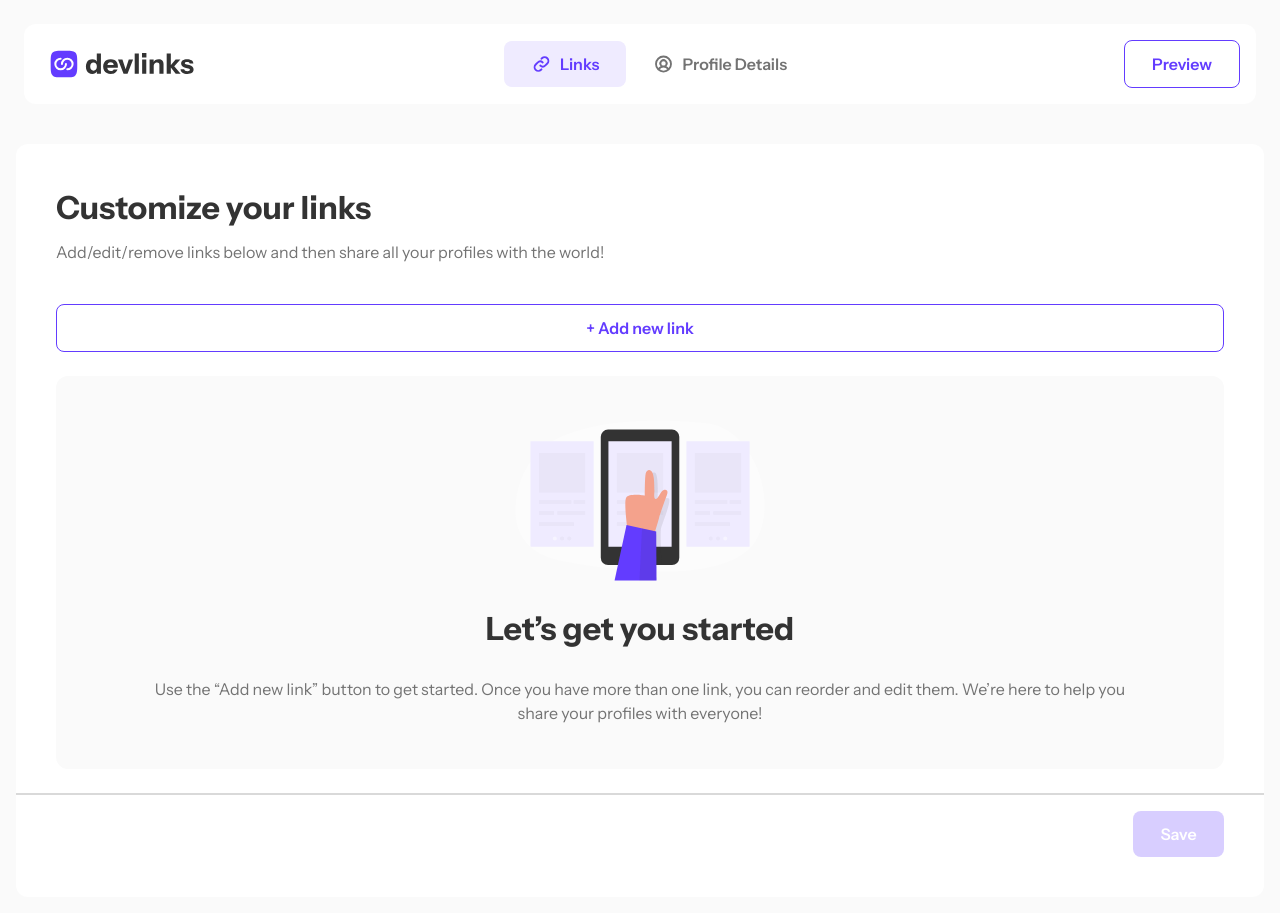
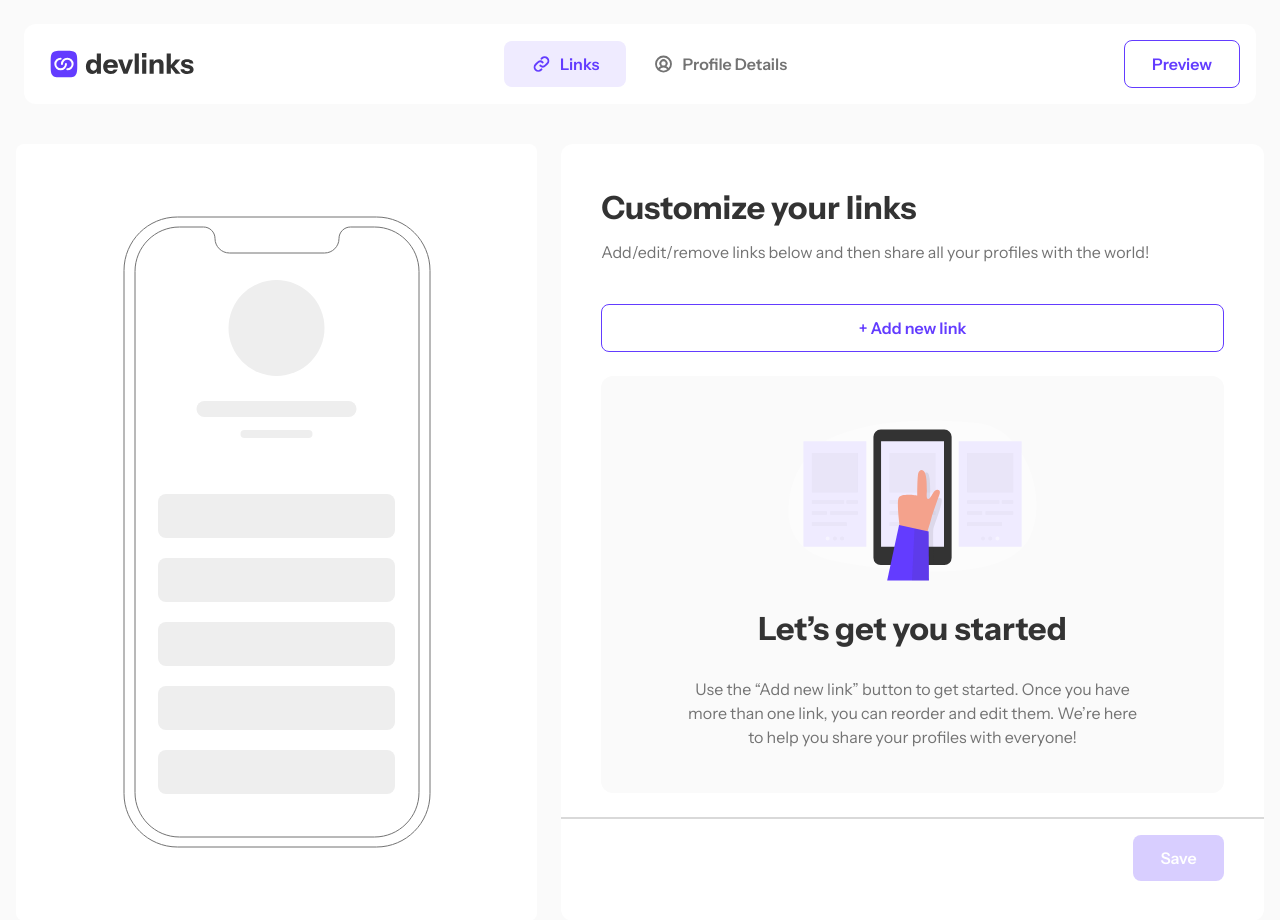
Before and after one commit to travistn/devlinks, a Next.js app: page / in a window 1280 px wide. Shown: the top 920 px of the page. Built offline with nearby package versions, Linux system fonts and the light colour scheme.

Commit message:
Added styling for desktop view and added a mockup image displayed next to Get Started section

```diff
--- a/components/GetStarted.tsx
+++ b/components/GetStarted.tsx
@@ -1,11 +1,15 @@
 import Image from 'next/image';
 
 import illustration_image from '../public/assets/illustration-empty.svg';
+import illustration_image_mockup from '../public/assets/illustration-phone-mockup.svg';
 
 export default function GetStarted() {
   return (
-    <section className='p-4'>
-      <div className='bg-white flex flex-col p-6 rounded-xl md:p-10'>
+    <section className='p-4 lg:grid grid-cols-7 gap-6'>
+      <div className='max-lg:hidden bg-white p-6 w-full flex items-center justify-center rounded-lg col-span-3'>
+        <Image src={illustration_image_mockup} alt='illustration-image-mockup' className='' />
+      </div>
+      <div className='bg-white flex flex-col p-6 rounded-xl col-span-4 md:p-10'>
         <div className='flex flex-col gap-2'>
           <h2 className='text-[24px] font-bold text-dark-gray md:text-[32px]'>
             Customize your links
@@ -14,7 +18,7 @@ export default function GetStarted() {
             Add/edit/remove links below and then share all your profiles with the world!
           </p>
         </div>
-        <button className='rounded-lg py-[11px] px-[27px] border border-violet text-violet font-semibold mt-10'>
+        <button className='rounded-lg py-[11px] px-[27px] border border-violet text-violet font-semibold mt-10 hover:bg-light-lavender'>
           + Add new link
         </button>
         <div className='bg-very-light-gray mt-6 px-5 py-11 flex flex-col items-center gap-6 rounded-xl'>
@@ -32,7 +36,7 @@ export default function GetStarted() {
           </p>
         </div>
         <div className='border border-light-gray mt-6 -mx-6 md:-mx-10' />
-        <button className='mt-4 py-[11px] px-[27px] bg-violet/25 rounded-lg font-semibold text-white md:w-[91px] md:ml-auto'>
+        <button className='mt-4 py-[11px] px-[27px] bg-violet/25 rounded-lg font-semibold text-white md:w-[91px] md:ml-auto lg:hover:bg-lavendar lg:hover:shadow-[0_4px_32px_0_rgba(99,60,250,0.25)]'>
           Save
         </button>
       </div>
```
